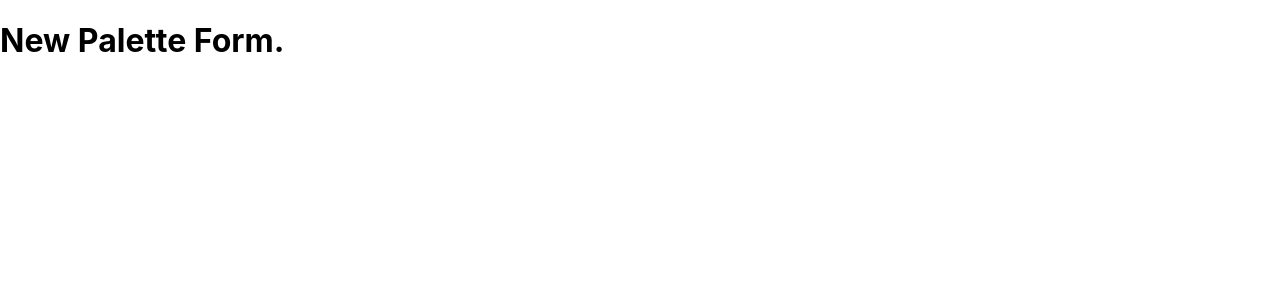
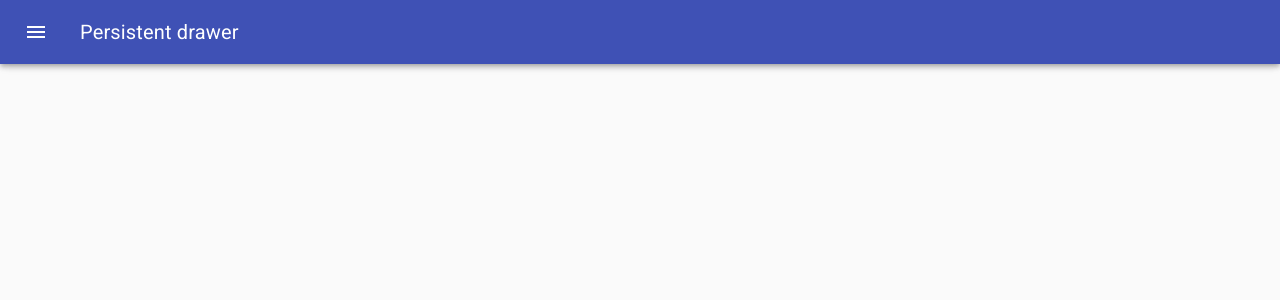
Before and after one commit to argadipa/arga-color-app, a React (Create React App) app: page /palette/new in a window 1280 px wide. Shown: the top 300 px of the page. Built offline with nearby package versions, Linux system fonts and the light colour scheme.

Commit message:
Add Drawer to NewPaletteForm.

```diff
--- a/src/NewPaletteForm.js
+++ b/src/NewPaletteForm.js
@@ -1,13 +1,144 @@
-import React, { Component } from 'react'
+import React, { Component } from 'react';
+import classNames from "classnames";
+import { withStyles } from "@material-ui/core/styles";
+import Drawer from "@material-ui/core/Drawer";
+import CssBaseline from "@material-ui/core/CssBaseline";
+import AppBar from "@material-ui/core/AppBar";
+import Toolbar from "@material-ui/core/Toolbar";
+import Typography from "@material-ui/core/Typography";
+import Divider from "@material-ui/core/Divider";
+import IconButton from "@material-ui/core/IconButton";
+import MenuIcon from "@material-ui/icons/Menu";
+import ChevronLeftIcon from "@material-ui/icons/ChevronLeft";
+
+const drawerWidth = 240;
+
+const styles = theme => ({
+    root: {
+        display: "flex"
+    },
+    appBar: {
+        transition: theme.transitions.create(["margin", "width"], {
+            easing: theme.transitions.easing.sharp,
+            duration: theme.transitions.duration.leavingScreen
+        })
+    },
+    appBarShift: {
+        width: `calc(100% - ${drawerWidth}px)`,
+        marginLeft: drawerWidth,
+        transition: theme.transitions.create(["margin", "width"], {
+            easing: theme.transitions.easing.easeOut,
+            duration: theme.transitions.duration.enteringScreen
+        })
+    },
+    menuButton: {
+        marginLeft: 12,
+        marginRight: 20
+    },
+    hide: {
+        display: "none"
+    },
+    drawer: {
+        width: drawerWidth,
+        flexShrink: 0
+    },
+    drawerPaper: {
+        width: drawerWidth
+    },
+    drawerHeader: {
+        display: "flex",
+        alignItems: "center",
+        padding: "0 8px",
+        ...theme.mixins.toolbar,
+        justifyContent: "flex-end"
+    },
+    content: {
+        flexGrow: 1,
+        padding: theme.spacing.unit * 3,
+        transition: theme.transitions.create("margin", {
+            easing: theme.transitions.easing.sharp,
+            duration: theme.transitions.duration.leavingScreen
+        }),
+        marginLeft: -drawerWidth
+    },
+    contentShift: {
+        transition: theme.transitions.create("margin", {
+            easing: theme.transitions.easing.easeOut,
+            duration: theme.transitions.duration.enteringScreen
+        }),
+        marginLeft: 0
+    }
+});
 
 class NewPaletteForm extends Component {
+    state = {
+        open: false
+    };
+
+    handleDrawerOpen = () => {
+        this.setState({ open: true });
+    };
+
+    handleDrawerClose = () => {
+        this.setState({ open: false });
+    };
+
     render() {
+        const { classes, theme } = this.props;
+        const { open } = this.state;
+
         return (
-            <div>
-                <h1>New Palette Form.</h1>
+            <div className={classes.root}>
+                <CssBaseline />
+                <AppBar
+                    position="fixed"
+                    className={classNames(classes.appBar, {
+                        [classes.appBarShift]: open
+                    })}
+                >
+                    <Toolbar disableGutters={!open}>
+                        <IconButton
+                            color="inherit"
+                            aria-label="Open drawer"
+                            onClick={this.handleDrawerOpen}
+                            className={classNames(
+                                classes.menuButton,
+                                open && classes.hide
+                            )}
+                        >
+                            <MenuIcon />
+                        </IconButton>
+                        <Typography variant="h6" color="inherit" noWrap>
+                            Persistent drawer
+                        </Typography>
+                    </Toolbar>
+                </AppBar>
+                <Drawer
+                    className={classes.drawer}
+                    variant="persistent"
+                    anchor="left"
+                    open={open}
+                    classes={{
+                        paper: classes.drawerPaper
+                    }}
+                >
+                    <div className={classes.drawerHeader}>
+                        <IconButton onClick={this.handleDrawerClose}>
+                            <ChevronLeftIcon />
+                        </IconButton>
+                    </div>
+                    <Divider />
+                </Drawer>
+                <main
+                    className={classNames(classes.content, {
+                        [classes.contentShift]: open
+                    })}
+                >
+                    <div className={classes.drawerHeader} />
+                </main>
             </div>
-        )
+        );
     }
 }
 
-export default NewPaletteForm;
+export default withStyles(styles, { withTheme: true }) (NewPaletteForm);
```
